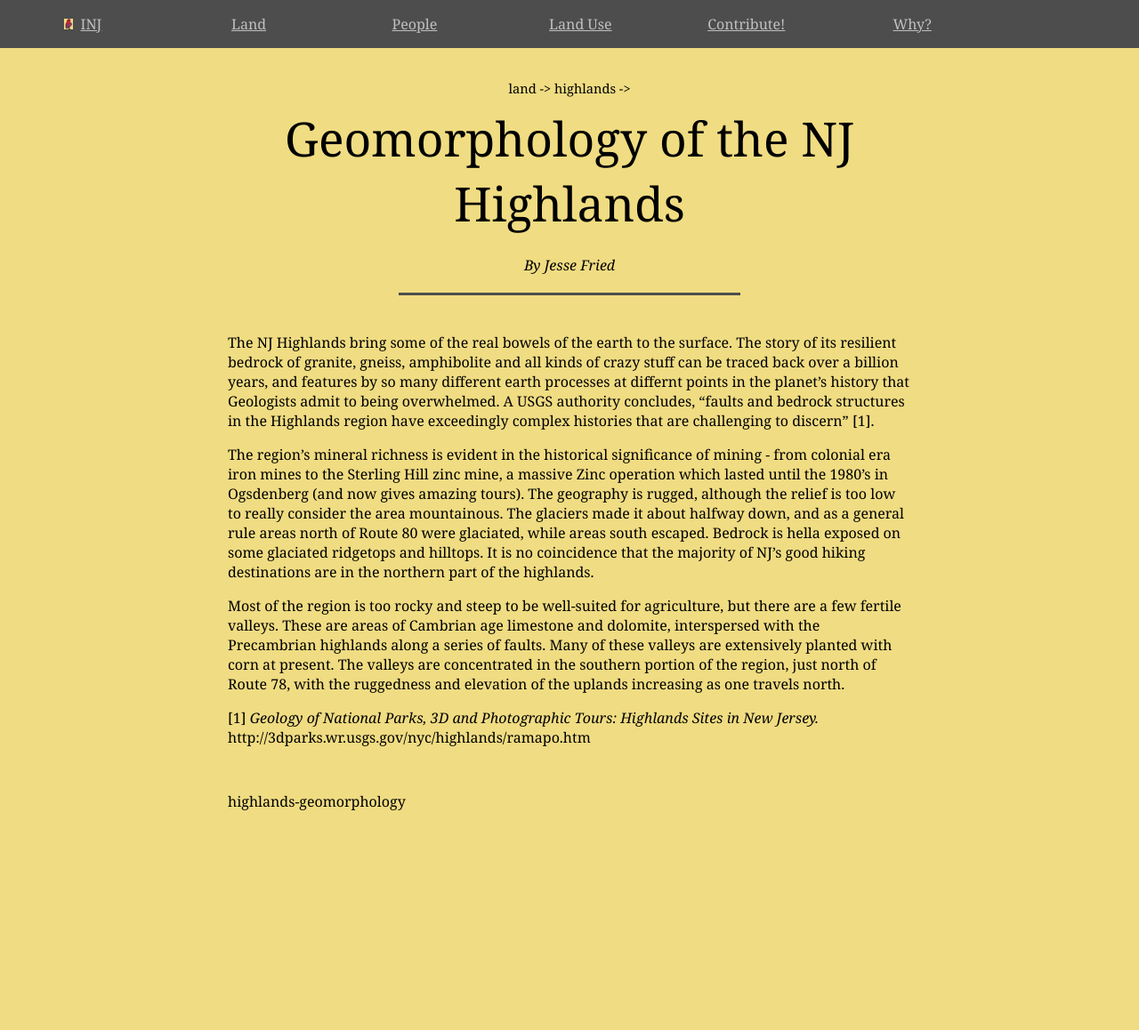
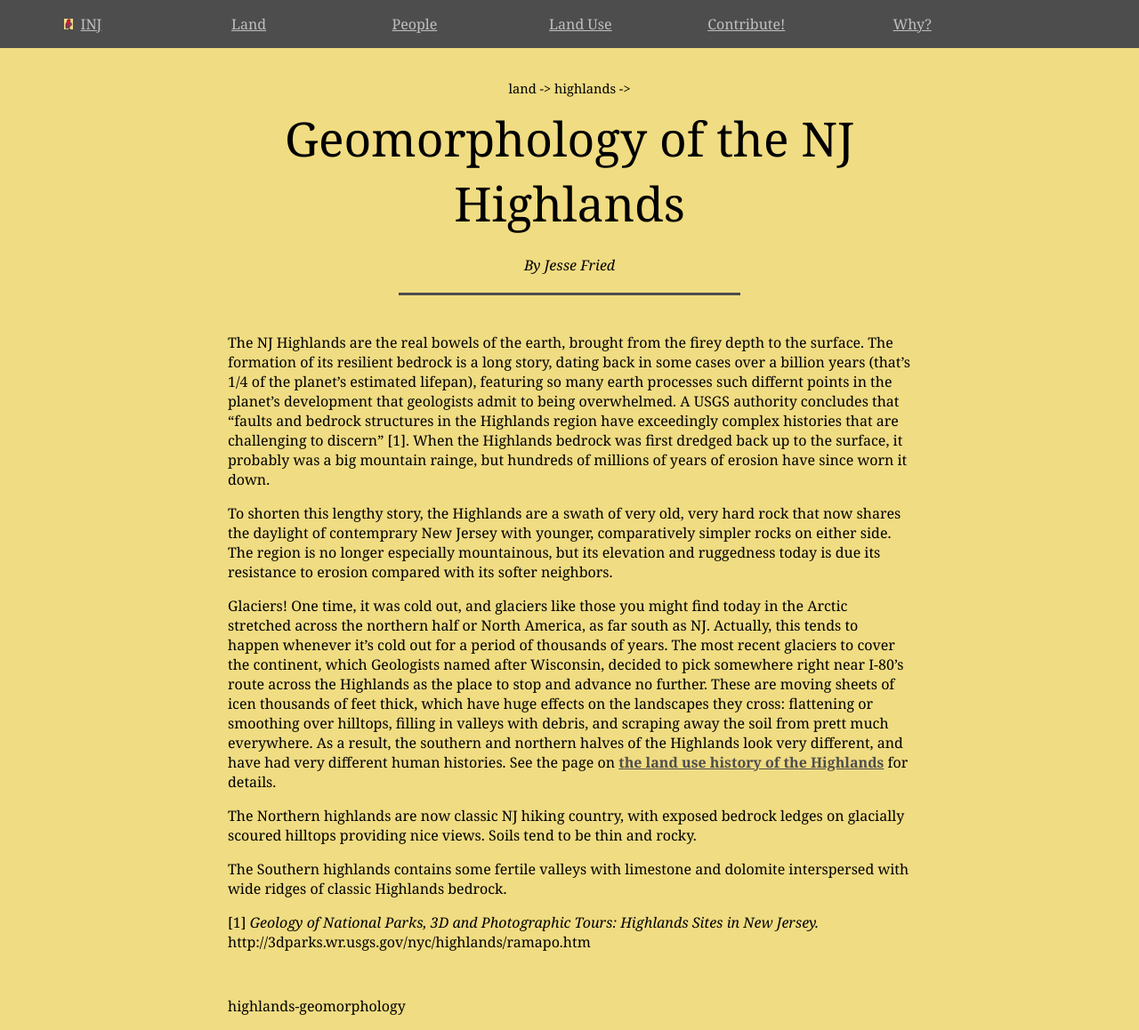
Before and after one commit to jonfried/oakafee.github.io, a Jekyll site: the page built from _posts/2016-09-26-highlands-geomorphology.md, in a window 1280 px wide. Shown: the whole page at 89% size. Built offline with Jekyll 4.4.1, drawn with Linux system fonts in a browser that asks for light colours; before the commit the page ends 928 px from its top, so only the background shows below that.

Commit message:
Update 2016-09-26-highlands-geomorphology.md

```diff
--- a/_posts/2016-09-26-highlands-geomorphology.md
+++ b/_posts/2016-09-26-highlands-geomorphology.md
@@ -8,10 +8,15 @@
 category-name: highlands-geomorphology
 ---
 
-The NJ Highlands bring some of the real bowels of the earth to the surface. The story of its resilient bedrock of granite, gneiss, amphibolite and all kinds of crazy stuff can be traced back over a billion years, and features by so many different earth processes at differnt points in the planet’s history that Geologists admit to being overwhelmed. A USGS authority concludes, “faults and bedrock structures in the Highlands region have exceedingly complex histories that are challenging to discern” [1].
+The NJ Highlands are the real bowels of the earth, brought from the firey depth to the surface. The formation of its resilient bedrock is a long story, dating back in some cases over a billion years (that's 1/4 of the planet's estimated lifepan), featuring so many earth processes such differnt points in the planet’s development that geologists admit to being overwhelmed. A USGS authority concludes that “faults and bedrock structures in the Highlands region have exceedingly complex histories that are challenging to discern” [1]. When the Highlands bedrock was first dredged back up to the surface, it probably was a big mountain rainge, but hundreds of millions of years of erosion have since worn it down.
 
-The region’s mineral richness is evident in the historical significance of mining - from colonial era iron mines to the Sterling Hill zinc mine, a massive Zinc operation which lasted until the 1980’s in Ogsdenberg (and now gives amazing tours). The geography is rugged, although the relief is too low to really consider the area mountainous. The glaciers made it about halfway down, and as a general rule areas north of Route 80 were glaciated, while areas south escaped. Bedrock is hella exposed on some glaciated ridgetops and hilltops. It is no coincidence that the majority of NJ’s good hiking destinations are in the northern part of the highlands.
+To shorten this lengthy story, the Highlands are a swath of very old, very hard rock that now shares the daylight of contemprary New Jersey with younger, comparatively simpler rocks on either side. The region is no longer especially mountainous, but its elevation and ruggedness today is due its resistance to erosion compared with its softer neighbors.
 
-Most of the region is too rocky and steep to be well-suited for agriculture, but there are a few fertile valleys. These are areas of Cambrian age limestone and dolomite, interspersed with the Precambrian highlands along a series of faults. Many of these valleys are extensively planted with corn at present. The valleys are concentrated in the southern portion of the region, just north of Route 78, with the ruggedness and elevation of the uplands increasing as one travels north.
+Glaciers! One time, it was cold out, and glaciers like those you might find today in the Arctic stretched across the northern half or North America, as far south as NJ. Actually, this tends to happen whenever it's cold out for a period of thousands of years. The most recent glaciers to cover the continent, which Geologists named after Wisconsin, decided to pick somewhere right near I-80's route across the Highlands as the place to stop and advance no further. These are moving sheets of icen thousands of feet thick, which have huge effects on the landscapes they cross: flattening or smoothing over hilltops, filling in valleys with debris, and scraping away the soil from prett much everywhere.  As a result, the southern and northern halves of the Highlands look very different, and have had very different human histories. See the page on <a href="/land/highlands/highlands-land-use-history.html">the land use history of the Highlands</a> for details.
+
+The Northern highlands are now classic NJ hiking country, with exposed bedrock ledges on glacially scoured hilltops providing nice views. Soils tend to be thin and rocky.
+
+The Southern highlands contains some fertile valleys with limestone and dolomite interspersed with wide ridges of classic Highlands bedrock.
+
 
 [1] <i>Geology of National Parks, 3D and Photographic Tours: Highlands Sites in New Jersey.</i> http://3dparks.wr.usgs.gov/nyc/highlands/ramapo.htm
```
